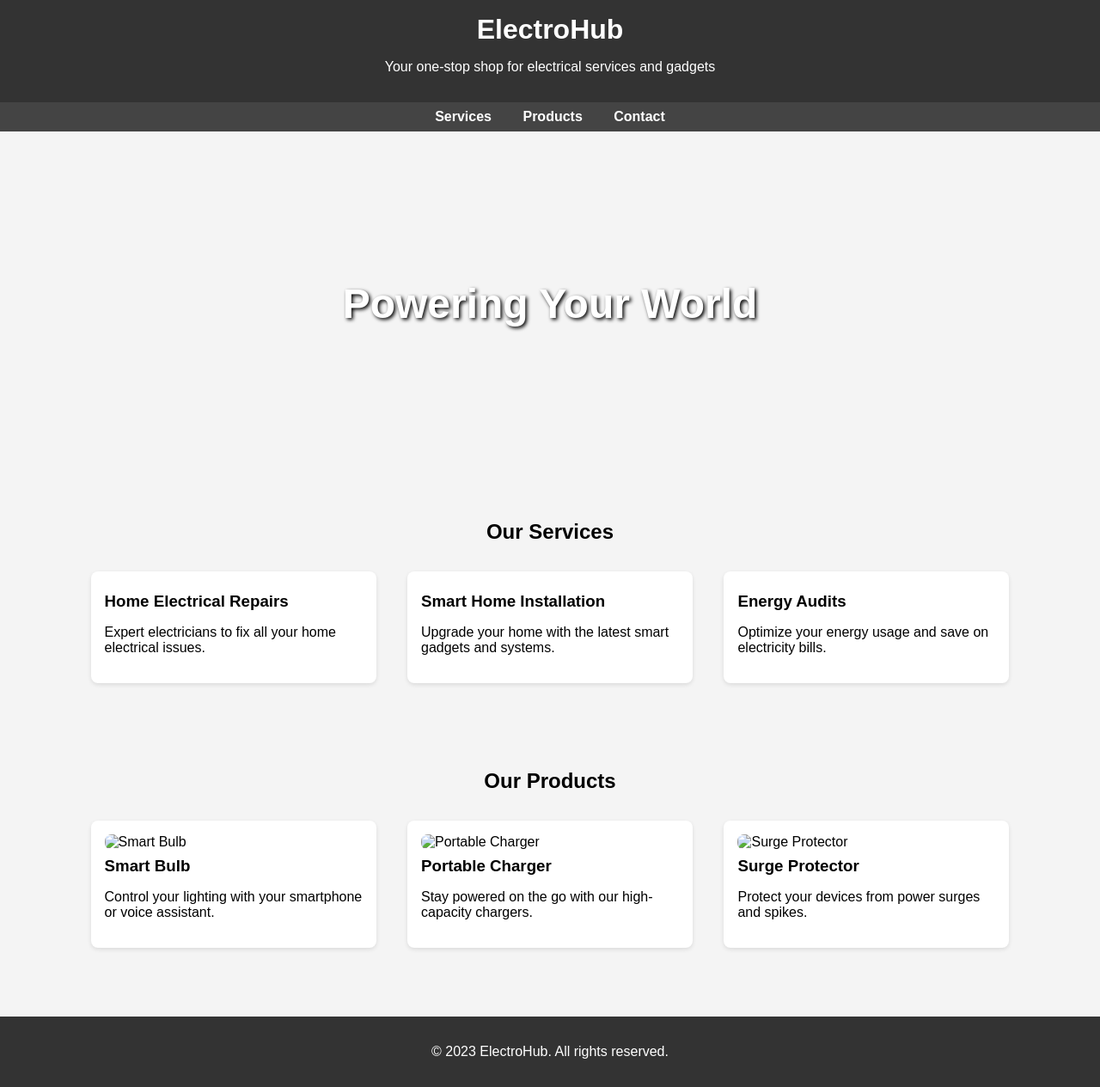
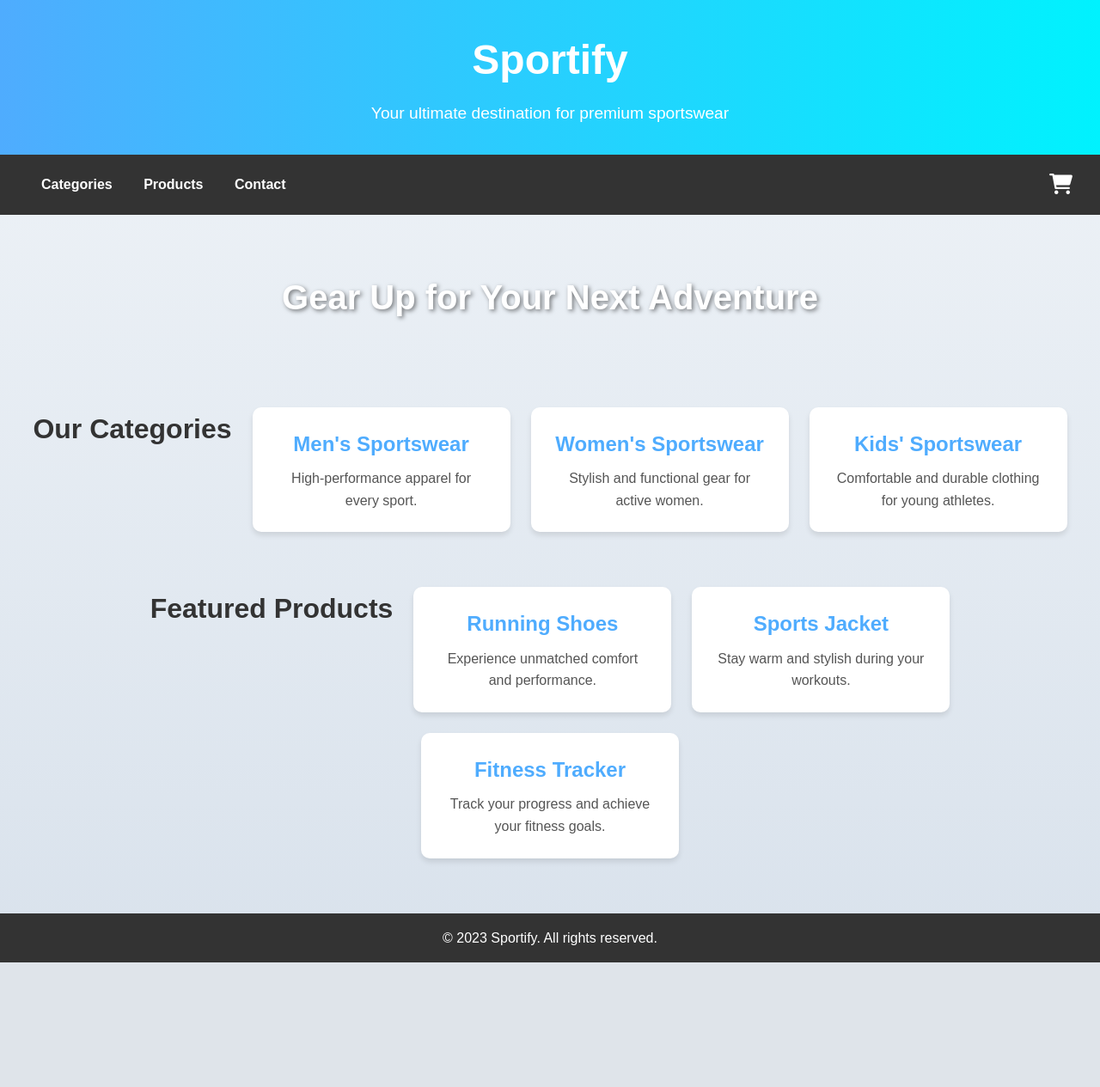
Before and after one commit to Josphat84/Django-sport, a Django app: page / in a window 1280 px wide. Shown: the whole page at 86% size. After the commit the page ends 1120 px from the top, so only its background shows below. Run offline with Django 5.2, Linux system fonts and the light colour scheme; some libraries are stand-ins or nearby versions.

Commit message:
Add files via upload

```diff
--- a/sports_shop/app1/templates/app1/home.html
+++ b/sports_shop/app1/templates/app1/home.html
@@ -3,131 +3,188 @@
 <head>
     <meta charset="UTF-8">
     <meta name="viewport" content="width=device-width, initial-scale=1.0">
-    <title>ElectroHub - Electrical Services & Gadgets</title>
+    <title>Sportify - Your Sportswear Destination</title>
     <link rel="stylesheet" href="https://cdnjs.cloudflare.com/ajax/libs/font-awesome/6.0.0-beta3/css/all.min.css">
     <style>
-        body {
-            font-family: Arial, sans-serif;
+        /* General Reset */
+        * {
             margin: 0;
             padding: 0;
-            background-color: #f4f4f4;
+            box-sizing: border-box;
         }
+
+        body {
+            font-family: 'Arial', sans-serif;
+            line-height: 1.6;
+            color: #333;
+            background: linear-gradient(to bottom, #f0f4f8, #d9e2ec);
+        }
+
         header {
-            background-color: #333;
-            color: #fff;
-            padding: 1rem 0;
             text-align: center;
+            padding: 2rem 1rem;
+            background: linear-gradient(to right, #4facfe, #00f2fe);
+            color: white;
         }
+
         header h1 {
-            margin: 0;
+            font-size: 3rem;
+            margin-bottom: 0.5rem;
         }
+
+        header p {
+            font-size: 1.2rem;
+        }
+
         nav {
-            background-color: #444;
-            padding: 0.5rem 0;
-            text-align: center;
+            display: flex;
+            justify-content: space-between;
+            align-items: center;
+            padding: 1rem 2rem;
+            background: #333;
+            color: white;
         }
-        nav a {
-            color: #fff;
+
+        nav .links a {
+            color: white;
             text-decoration: none;
             margin: 0 1rem;
             font-weight: bold;
         }
-        nav a:hover {
-            text-decoration: underline;
+
+        nav .links a:hover {
+            color: #00f2fe;
         }
+
+        nav .cart {
+            font-size: 1.5rem;
+        }
+
         .hero {
-            background: url('https://via.placeholder.com/1200x400') no-repeat center center/cover;
-            height: 400px;
+            text-align: center;
+            padding: 4rem 1rem;
+            background: url('https://via.placeholder.com/1920x600') no-repeat center center/cover;
+            color: white;
+        }
+
+        .hero h2 {
+            font-size: 2.5rem;
+            text-shadow: 2px 2px 5px rgba(0, 0, 0, 0.5);
+        }
+
+        section {
+            padding: 2rem 1rem;
+            text-align: center;
+        }
+
+        section h2 {
+            font-size: 2rem;
+            margin-bottom: 1rem;
+            color: #333;
+        }
+
+        .categories, .products {
             display: flex;
             justify-content: center;
-            align-items: center;
-            color: #fff;
-            text-shadow: 2px 2px 4px #000;
+            gap: 1.5rem;
+            flex-wrap: wrap;
         }
-        .hero h2 {
-            font-size: 3rem;
+
+        .card {
+            background: white;
+            border-radius: 10px;
+            box-shadow: 0 4px 6px rgba(0, 0, 0, 0.1);
+            padding: 1.5rem;
+            width: 300px;
+            transition: transform 0.3s ease, box-shadow 0.3s ease;
         }
-        .services, .products {
-            padding: 2rem;
+
+        .card:hover {
+            transform: translateY(-10px);
+            box-shadow: 0 8px 12px rgba(0, 0, 0, 0.2);
+        }
+
+        .card h3 {
+            font-size: 1.5rem;
+            margin-bottom: 0.5rem;
+            color: #4facfe;
+        }
+
+        .card p {
+            font-size: 1rem;
+            color: #555;
+        }
+
+        footer {
             text-align: center;
+            padding: 1rem;
+            background: #333;
+            color: white;
+            margin-top: 2rem;
         }
-        .services h2, .products h2 {
-            margin-bottom: 1rem;
-        }
-        .card {
-            display: inline-block;
-            background: #fff;
-            margin: 1rem;
-            padding: 1rem;
-            border-radius: 8px;
-            box-shadow: 0 2px 5px rgba(0, 0, 0, 0.1);
-            width: 300px;
-            text-align: left;
-        }
-        .card img {
-            width: 100%;
-            border-radius: 8px;
-        }
-        .card h3 {
-            margin: 0.5rem 0;
-        }
-        footer {
-            background-color: #333;
-            color: #fff;
-            text-align: center;
-            padding: 1rem 0;
-            margin-top: 2rem;
+
+        @media (max-width: 768px) {
+            nav {
+                flex-direction: column;
+                text-align: center;
+            }
+
+            .categories, .products {
+                flex-direction: column;
+            }
         }
     </style>
 </head>
 <body>
     <header>
-        <h1>ElectroHub</h1>
-        <p>Your one-stop shop for electrical services and gadgets</p>
+        <h1>Sportify</h1>
+        <p>Your ultimate destination for premium sportswear</p>
     </header>
     <nav>
-        <a href="#services">Services</a>
-        <a href="#products">Products</a>
-        <a href="#contact">Contact</a>
+        <div class="links">
+            <a href="#categories">Categories</a>
+            <a href="#products">Products</a>
+            <a href="#contact">Contact</a>
+        </div>
+        <div class="cart">
+            <i class="fas fa-shopping-cart"></i>
+        </div>
     </nav>
     <div class="hero">
-        <h2>Powering Your World</h2>
+        <h2>Gear Up for Your Next Adventure</h2>
     </div>
-    <section id="services" class="services">
-        <h2>Our Services</h2>
+    <section id="categories" class="categories">
+        <h2>Our Categories</h2>
         <div class="card">
-            <h3>Home Electrical Repairs</h3>
-            <p>Expert electricians to fix all your home electrical issues.</p>
+            <h3>Men's Sportswear</h3>
+            <p>High-performance apparel for every sport.</p>
         </div>
         <div class="card">
-            <h3>Smart Home Installation</h3>
-            <p>Upgrade your home with the latest smart gadgets and systems.</p>
+            <h3>Women's Sportswear</h3>
+            <p>Stylish and functional gear for active women.</p>
         </div>
         <div class="card">
-            <h3>Energy Audits</h3>
-            <p>Optimize your energy usage and save on electricity bills.</p>
+            <h3>Kids' Sportswear</h3>
+            <p>Comfortable and durable clothing for young athletes.</p>
         </div>
     </section>
     <section id="products" class="products">
-        <h2>Our Products</h2>
+        <h2>Featured Products</h2>
         <div class="card">
-            <img src="https://via.placeholder.com/300x200" alt="Smart Bulb">
-            <h3>Smart Bulb</h3>
-            <p>Control your lighting with your smartphone or voice assistant.</p>
+            <h3>Running Shoes</h3>
+            <p>Experience unmatched comfort and performance.</p>
         </div>
         <div class="card">
-            <img src="https://via.placeholder.com/300x200" alt="Portable Charger">
-            <h3>Portable Charger</h3>
-            <p>Stay powered on the go with our high-capacity chargers.</p>
+            <h3>Sports Jacket</h3>
+            <p>Stay warm and stylish during your workouts.</p>
         </div>
         <div class="card">
-            <img src="https://via.placeholder.com/300x200" alt="Surge Protector">
-            <h3>Surge Protector</h3>
-            <p>Protect your devices from power surges and spikes.</p>
+            <h3>Fitness Tracker</h3>
+            <p>Track your progress and achieve your fitness goals.</p>
         </div>
     </section>
     <footer>
-        <p>&copy; 2023 ElectroHub. All rights reserved.</p>
+        <p>&copy; 2023 Sportify. All rights reserved.</p>
     </footer>
 </body>
 </html>
```
